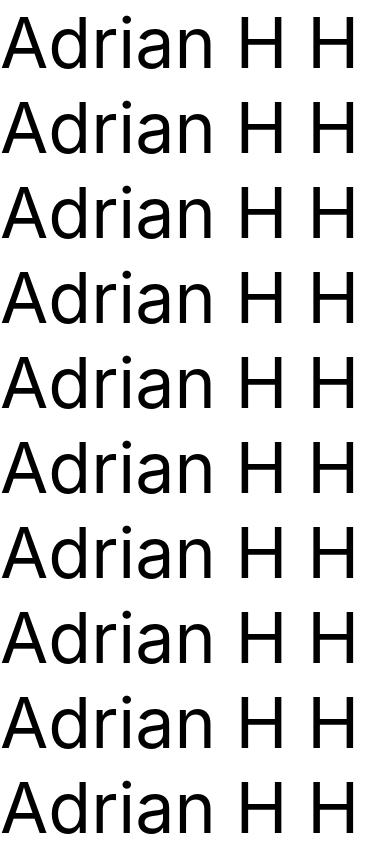
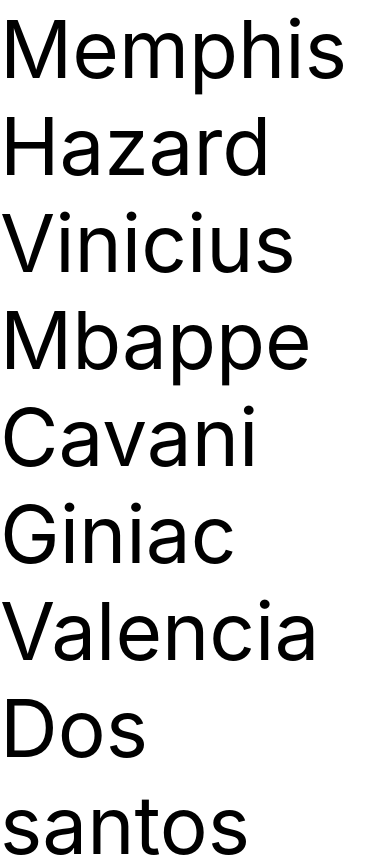
Before and after one commit to adrian1426/ReactNativeSinFronteras, a React Native app: screen / in a window 390 px wide. Shown: the top 857 px of the page. Built offline with nearby package versions, Linux system fonts and the light colour scheme.

Commit message:
FlatList

```diff
--- a/App.js
+++ b/App.js
@@ -1,23 +1,30 @@
 import React from 'react';
-import { ScrollView, Text} from 'react-native';
+import {Text, View, FlatList} from 'react-native';
 
 export default class App extends React.Component {
 render(){
   return (
-    <ScrollView>
-      <Text style={{fontSize: 70}}>Adrian H H</Text>
-      <Text style={{fontSize: 70}}>Adrian H H</Text>
-      <Text style={{fontSize: 70}}>Adrian H H</Text>
-      <Text style={{fontSize: 70}}>Adrian H H</Text>
-      <Text style={{fontSize: 70}}>Adrian H H</Text>
-      <Text style={{fontSize: 70}}>Adrian H H</Text>
-      <Text style={{fontSize: 70}}>Adrian H H</Text>
-      <Text style={{fontSize: 70}}>Adrian H H</Text>
-      <Text style={{fontSize: 70}}>Adrian H H</Text>
-      <Text style={{fontSize: 70}}>Adrian H H</Text>
-      <Text style={{fontSize: 70}}>Adrian H H</Text>
-      <Text style={{fontSize: 70}}>Adrian H H</Text>
-    </ScrollView>
+    <View>
+      <FlatList
+        data={[
+          {name:'Memphis' , key:'1'},
+          {name:'Hazard' , key:'2'},
+          {name:'Vinicius' , key:'3'},
+          {name:'Mbappe' , key:'4'},
+          {name:'Cavani' , key:'5'},
+          {name:'Giniac' , key:'6'},
+          {name:'Valencia' , key:'7'},
+          {name:'Dos santos' , key:'8'},
+          {name:'Cavani' , key:'9'},
+          {name:'Giniac' , key:'10'},
+          {name:'Valencia' , key:'11'},
+          {name:'Dos santos' , key:'12'}
+        ]}
+        renderItem={
+          ({item})=><Text style={{fontSize: 80}}>{item.name}</Text>
+        }
+      />
+    </View>
   );
 }
 }
```
